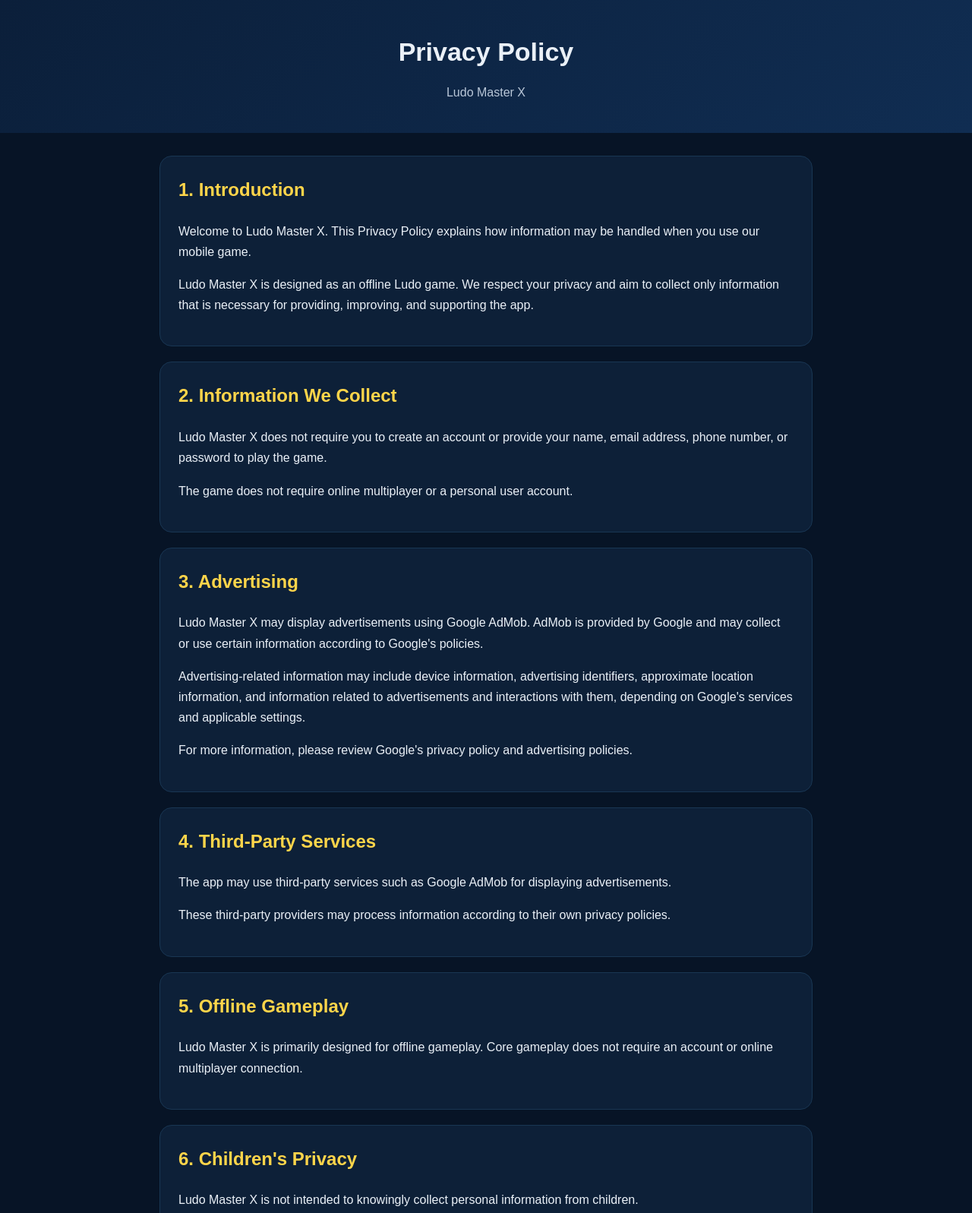
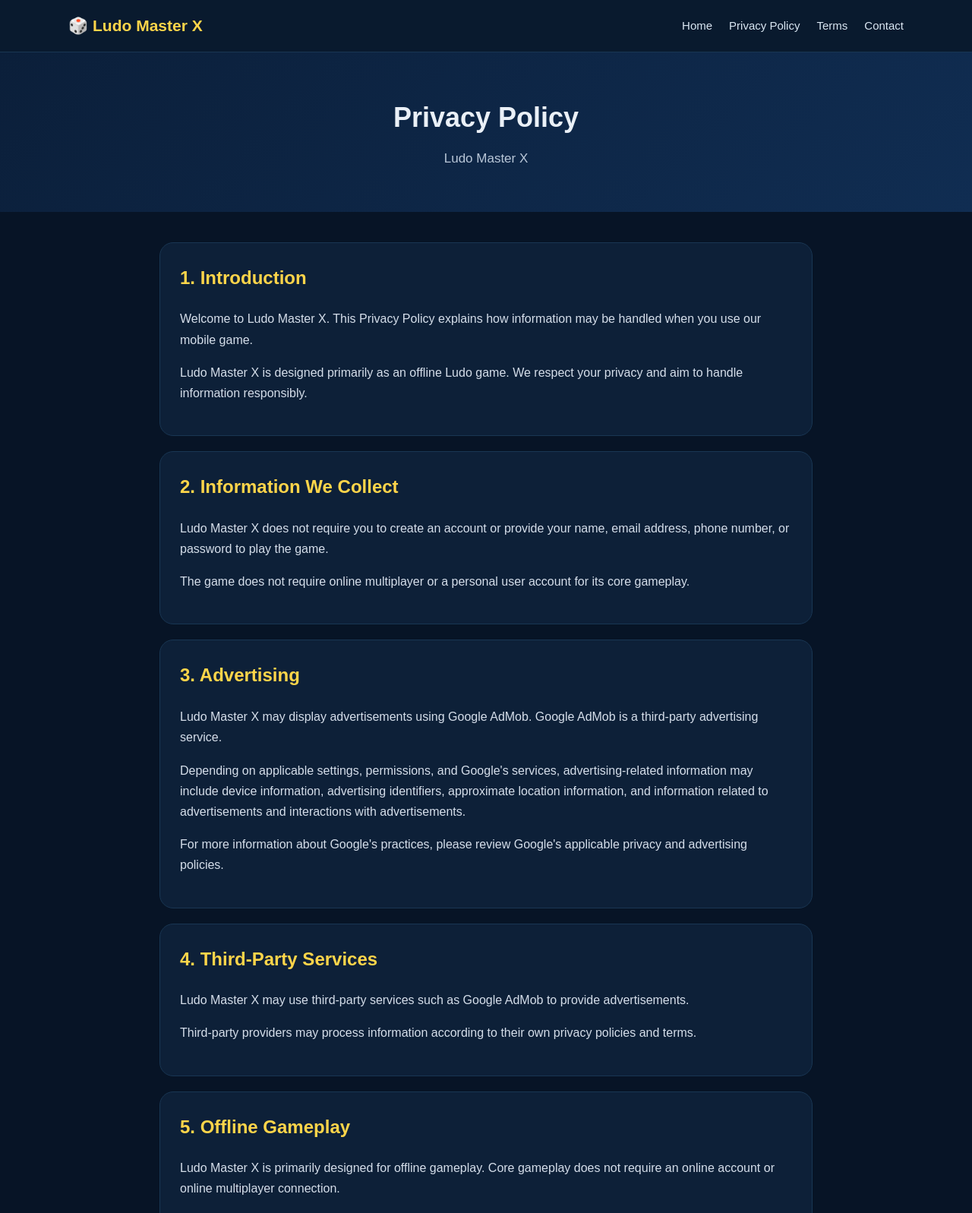
Before and after one commit to IamMack9/ludo-game-website, a plain HTML site: page privacy-policy.html in a window 1280 px wide. Shown: the top 1597 px of the page at 76% size. Drawn offline with Linux system fonts and the light colour scheme.

Commit message:
Enhance privacy policy layout with navigation
Added navigation bar and updated layout styles for better user experience.

```diff
--- a/privacy-policy.html
+++ b/privacy-policy.html
@@ -3,6 +3,7 @@
 <head>
   <meta charset="UTF-8">
   <meta name="viewport" content="width=device-width, initial-scale=1.0">
+
   <title>Privacy Policy – Ludo Master X</title>
 
   <style>
@@ -18,33 +19,80 @@
       line-height: 1.7;
     }
 
+    /* Navigation */
+    nav {
+      background: #091a2e;
+      border-bottom: 1px solid #193653;
+      padding: 16px 20px;
+      position: sticky;
+      top: 0;
+      z-index: 1000;
+    }
+
+    .nav-container {
+      max-width: 1100px;
+      margin: auto;
+      display: flex;
+      align-items: center;
+      justify-content: space-between;
+      gap: 20px;
+    }
+
+    .logo {
+      color: #ffd54a;
+      font-size: 21px;
+      font-weight: bold;
+      text-decoration: none;
+      white-space: nowrap;
+    }
+
+    .nav-links {
+      display: flex;
+      gap: 22px;
+      flex-wrap: wrap;
+      justify-content: center;
+    }
+
+    .nav-links a {
+      color: #dbe7f3;
+      text-decoration: none;
+      font-size: 15px;
+    }
+
+    .nav-links a:hover {
+      color: #ffd54a;
+    }
+
+    /* Header */
     header {
-      padding: 40px 20px;
+      padding: 55px 20px;
       text-align: center;
       background: linear-gradient(135deg, #0b1f3a, #102d52);
     }
 
     header h1 {
       margin: 0 0 10px;
-      font-size: 34px;
+      font-size: 36px;
     }
 
     header p {
       margin: 0;
       color: #b9c7d8;
+      font-size: 17px;
     }
 
+    /* Main */
     main {
       max-width: 900px;
-      margin: 30px auto;
+      margin: 40px auto;
       padding: 0 20px;
     }
 
     section {
       background: #0d2038;
-      padding: 24px;
+      padding: 26px;
       margin-bottom: 20px;
-      border-radius: 16px;
+      border-radius: 18px;
       border: 1px solid #193653;
     }
 
@@ -53,142 +101,219 @@
       margin-top: 0;
     }
 
+    section p {
+      color: #d5deea;
+    }
+
     a {
       color: #66b3ff;
     }
 
+    /* Footer */
     footer {
       text-align: center;
-      padding: 30px 20px;
+      padding: 35px 20px;
       color: #8fa3b8;
+      border-top: 1px solid #193653;
+      margin-top: 30px;
+    }
+
+    footer a {
+      margin: 0 8px;
+      text-decoration: none;
+    }
+
+    /* Mobile */
+    @media (max-width: 700px) {
+
+      .nav-container {
+        flex-direction: column;
+      }
+
+      .nav-links {
+        gap: 14px;
+      }
+
+      header h1 {
+        font-size: 30px;
+      }
+
+      main {
+        margin-top: 25px;
+      }
+
+      section {
+        padding: 22px;
+      }
     }
   </style>
 </head>
 
 <body>
 
+  <!-- Navigation -->
+  <nav>
+    <div class="nav-container">
+
+      <a class="logo" href="index.html">
+        🎲 Ludo Master X
+      </a>
+
+      <div class="nav-links">
+        <a href="index.html">Home</a>
+        <a href="privacy-policy.html">Privacy Policy</a>
+        <a href="terms.html">Terms</a>
+        <a href="contact.html">Contact</a>
+      </div>
+
+    </div>
+  </nav>
+
+
+  <!-- Page Header -->
   <header>
     <h1>Privacy Policy</h1>
     <p>Ludo Master X</p>
   </header>
 
+
+  <!-- Content -->
   <main>
 
     <section>
       <h2>1. Introduction</h2>
+
       <p>
-    Welcome to Ludo Master X. This Privacy Policy explains how information
-    may be handled when you use our mobile game.
+        Welcome to Ludo Master X. This Privacy Policy explains how
+        information may be handled when you use our mobile game.
       </p>
 
       <p>
-    Ludo Master X is designed as an offline Ludo game. We respect your privacy
-    and aim to collect only information that is necessary for providing,
-    improving, and supporting the app.
+        Ludo Master X is designed primarily as an offline Ludo game.
+        We respect your privacy and aim to handle information responsibly.
       </p>
     </section>
+
 
     <section>
       <h2>2. Information We Collect</h2>
 
       <p>
-    Ludo Master X does not require you to create an account or provide your
-    name, email address, phone number, or password to play the game.
+        Ludo Master X does not require you to create an account or provide
+        your name, email address, phone number, or password to play the game.
       </p>
 
       <p>
-    The game does not require online multiplayer or a personal user account.
+        The game does not require online multiplayer or a personal user
+        account for its core gameplay.
       </p>
     </section>
+
 
     <section>
       <h2>3. Advertising</h2>
 
       <p>
         Ludo Master X may display advertisements using Google AdMob.
-    AdMob is provided by Google and may collect or use certain information
-    according to Google's policies.
+        Google AdMob is a third-party advertising service.
       </p>
 
       <p>
-    Advertising-related information may include device information,
-    advertising identifiers, approximate location information, and
-    information related to advertisements and interactions with them,
-    depending on Google's services and applicable settings.
+        Depending on applicable settings, permissions, and Google's
+        services, advertising-related information may include device
+        information, advertising identifiers, approximate location
+        information, and information related to advertisements and
+        interactions with advertisements.
       </p>
 
       <p>
-    For more information, please review Google's privacy policy and
-    advertising policies.
+        For more information about Google's practices, please review
+        Google's applicable privacy and advertising policies.
       </p>
     </section>
+
 
     <section>
       <h2>4. Third-Party Services</h2>
 
       <p>
-    The app may use third-party services such as Google AdMob for displaying
-    advertisements.
+        Ludo Master X may use third-party services such as Google AdMob
+        to provide advertisements.
       </p>
 
       <p>
-    These third-party providers may process information according to their
-    own privacy policies.
+        Third-party providers may process information according to their
+        own privacy policies and terms.
       </p>
     </section>
+
 
     <section>
       <h2>5. Offline Gameplay</h2>
 
       <p>
-    Ludo Master X is primarily designed for offline gameplay. Core gameplay
-    does not require an account or online multiplayer connection.
+        Ludo Master X is primarily designed for offline gameplay.
+        Core gameplay does not require an online account or online
+        multiplayer connection.
       </p>
     </section>
+
 
     <section>
       <h2>6. Children's Privacy</h2>
 
       <p>
-    Ludo Master X is not intended to knowingly collect personal information
-    from children.
+        Ludo Master X does not knowingly collect personal information
+        directly from children.
       </p>
 
       <p>
-    If you believe that personal information has been provided to us
-    unintentionally, please contact us so that appropriate action can be
-    considered.
+        If you believe that personal information has been provided
+        unintentionally, please contact us so that we can consider
+        appropriate action.
       </p>
     </section>
+
 
     <section>
       <h2>7. Data Security</h2>
 
       <p>
-    We take reasonable steps to protect information associated with the app.
-    However, no electronic transmission or storage system can be guaranteed
-    to be completely secure.
+        We take reasonable measures to protect information associated
+        with the application. However, no electronic storage or
+        transmission system can be guaranteed to be completely secure.
       </p>
     </section>
+
 
     <section>
       <h2>8. Changes to This Privacy Policy</h2>
 
       <p>
-    We may update this Privacy Policy from time to time. Any updated version
-    will be published on this page with the revised date.
+        We may update this Privacy Policy from time to time.
+        Any updated version will be published on this page with a
+        revised date.
       </p>
     </section>
+
 
     <section>
       <h2>9. Contact Us</h2>
 
       <p>
-    If you have questions or concerns about this Privacy Policy or Ludo
-    Master X, you can contact us through the contact information provided
-    on our website.
+        If you have questions or concerns about this Privacy Policy
+        or Ludo Master X, please contact us at:
+      </p>
+
+      <p>
+        <strong>
+          <a href="mailto:mahendra.kumar.durg@gmail.com">
+            mahendra.kumar.durg@gmail.com
+          </a>
+        </strong>
       </p>
     </section>
+
 
     <section>
       <h2>10. Last Updated</h2>
@@ -200,8 +325,21 @@
 
   </main>
 
+
+  <!-- Footer -->
   <footer>
+
+    <p>
       © 2026 Ludo Master X. All rights reserved.
+    </p>
+
+    <p>
+      <a href="index.html">Home</a>
+      <a href="privacy-policy.html">Privacy Policy</a>
+      <a href="terms.html">Terms & Conditions</a>
+      <a href="contact.html">Contact</a>
+    </p>
+
   </footer>
 
 </body>
```
Lines whose indentation alone changed are shown as unchanged.
